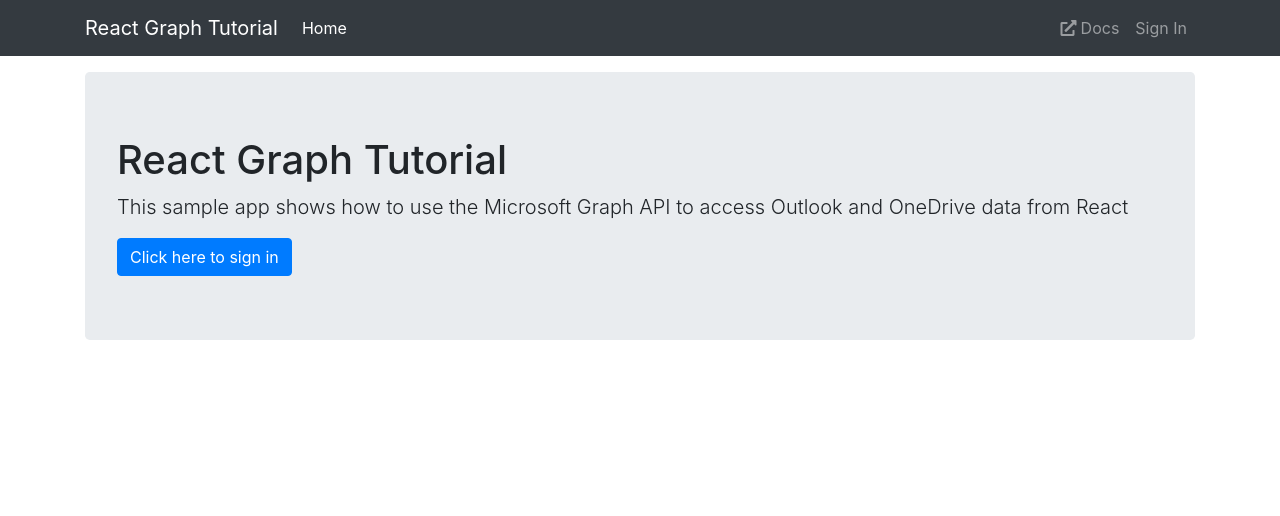
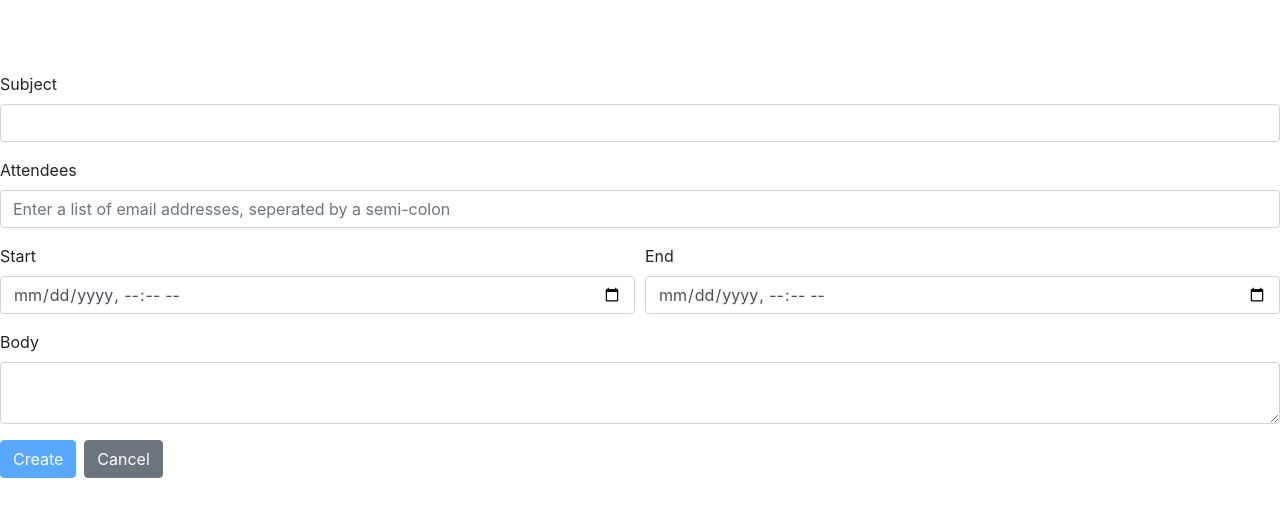
Before and after one commit to attaradev/msal-auth, a React (Create React App) app: page /newevent in a window 1280 px wide. Before the commit this address led to /. Shown: the top 516 px of the page. Built offline with nearby package versions, Linux system fonts and the light colour scheme; no server answers.

Commit message:
use hooks for context

```diff
--- a/src/components/app/index.tsx
+++ b/src/components/app/index.tsx
@@ -1,50 +1,18 @@
-import { BrowserRouter as Router, Route, Redirect, RouteProps } from 'react-router-dom';
-import { Container } from 'reactstrap';
-import NavBar from '../common/nav-bar';
-import ErrorMessage from '../common/error-messagae';
-import withAuthProvider, {AuthComponentProps} from '../common/with-auth-provider';
+import { BrowserRouter as Router, Redirect, Route, Switch} from 'react-router-dom';
 import Home from '../pages/home';
 import Calendar from '../pages/calendar';
 import NewEvent from '../pages/new-event';
-import 'bootstrap/dist/css/bootstrap.css';
-import './style.css';
 
-export default withAuthProvider((props: AuthComponentProps) => {
+
+export default function App() {
   return (
     <Router>
-      <div>
-        <NavBar
-          isAuthenticated={props.isAuthenticated}
-          authButtonMethod={props.isAuthenticated ? props.logout : props.login}
-          user={props.user} />
-        <Container>
-          {
-            props.error && <ErrorMessage
-            message={props.error.message}
-            debug={props.error.debug} />
-          }
-          <Route exact path="/"
-            render={(routeProps: RouteProps) =>
-              <Home {...routeProps}
-                isAuthenticated={props.isAuthenticated}
-                user={props.user}
-                authButtonMethod={props.login} />
-            } />
-            <Route exact path="/calendar"
-              render={(routeProps: RouteProps) =>
-                props.isAuthenticated ?
-                  <Calendar {...routeProps} /> :
-                  <Redirect to="/" />
-              }
-            />
-            <Route exact path="/newevent"
-              render={(routeProps: RouteProps) =>
-                props.isAuthenticated ?
-                  <NewEvent {...routeProps} /> :
-                  <Redirect to="/" />
-              } />
-        </Container>
-      </div>
+      <Switch>
+        <Route exact path='/' component={Home} />
+        <Route path='/calendar' component={Calendar} />
+        <Route path='/newevent' component={NewEvent} />
+        <Route render={() => <Redirect to='/' />} />
+      </Switch>
     </Router>
   );
-});
+};
--- a/src/components/common/auth-nav-item/index.tsx
+++ b/src/components/common/auth-nav-item/index.tsx
@@ -1,3 +1,4 @@
+import { useContext } from 'react';
 import {
   UncontrolledDropdown,
   DropdownToggle,
@@ -6,28 +7,24 @@
   NavItem,
   Button
 } from 'reactstrap';
+import { AuthContext } from '../../../contexts/auth-context';
 import UserAvatar from '../user-avatar';
 
-interface NavBarProps {
-  isAuthenticated: boolean;
-  authButtonMethod: any;
-  user: any;
-}
-
-export default function AuthNavItem(props: NavBarProps) {
+export default function AuthNavItem() {
+  const {logout, login, user, isAuthenticated} = useContext(AuthContext);
   // If authenticated, return a dropdown with the user's info and a
   // sign out button
-  if (props.isAuthenticated) {
+  if (isAuthenticated) {
     return (
       <UncontrolledDropdown>
         <DropdownToggle nav caret>
-          <UserAvatar user={props.user} />
+          <UserAvatar user={user} />
         </DropdownToggle>
         <DropdownMenu right>
-          <h5 className="dropdown-item-text mb-0">{props.user.displayName}</h5>
-          <p className="dropdown-item-text text-muted mb-0">{props.user.email}</p>
+          <h5 className="dropdown-item-text mb-0">{user.displayName}</h5>
+          <p className="dropdown-item-text text-muted mb-0">{user.email}</p>
           <DropdownItem divider />
-          <DropdownItem onClick={props.authButtonMethod}>Sign Out</DropdownItem>
+          <DropdownItem onClick={logout}>Sign Out</DropdownItem>
         </DropdownMenu>
       </UncontrolledDropdown>
     );
@@ -37,7 +34,7 @@
   return (
     <NavItem>
       <Button
-        onClick={props.authButtonMethod}
+        onClick={login}
         className="btn-link nav-link border-0"
         color="link">Sign In</Button>
     </NavItem>
--- a/src/components/common/nav-bar/index.tsx
+++ b/src/components/common/nav-bar/index.tsx
@@ -1,4 +1,4 @@
-import { useState } from 'react';
+import { useContext, useState } from 'react';
 import { NavLink as RouterNavLink } from 'react-router-dom';
 import {
   Collapse,
@@ -12,19 +12,15 @@
 } from 'reactstrap';
 import AuthNavItem from '../auth-nav-item';
 import '@fortawesome/fontawesome-free/css/all.css';
-
-interface NavBarProps {
-  isAuthenticated: boolean;
-  authButtonMethod: any;
-  user: any;
-}
+import { AuthContext } from '../../../contexts/auth-context';
 
 interface NavBarState {
   isOpen: boolean;
 }
 
-export default function NavBar(props: NavBarProps) {
+export default function NavBar() {
   const [state, setState] = useState<NavBarState>({isOpen: false});
+  const {isAuthenticated} = useContext(AuthContext);
 
   const toggle = () => {
     setState({
@@ -34,7 +30,7 @@
 
   // Only show calendar nav item if logged in
   let calendarLink = null;
-  if (props.isAuthenticated) {
+  if (isAuthenticated) {
     calendarLink = (
       <NavItem>
         <RouterNavLink to="/calendar" className="nav-link" exact>Calendar</RouterNavLink>
@@ -62,10 +58,7 @@
                   Docs
                 </NavLink>
               </NavItem>
-              <AuthNavItem
-                isAuthenticated={props.isAuthenticated}
-                authButtonMethod={props.authButtonMethod}
-                user={props.user} />
+              <AuthNavItem />
             </Nav>
           </Collapse>
         </Container>
--- a/src/components/common/with-auth-provider/index.tsx
+++ /dev/null
@@ -1,183 +0,0 @@
-import { PublicClientApplication } from '@azure/msal-browser';
-import { ComponentType, useCallback, useEffect, useMemo, useState } from 'react';
-import { config, getUserDetails } from '../../../services/graph-service';
-
-export interface AuthComponentProps {
-  error: any;
-  isAuthenticated: boolean;
-  user: any;
-  login: Function;
-  logout: Function;
-  getAccessToken: Function;
-  setError: Function;
-}
-
-interface AuthProviderState {
-  error: any;
-  isAuthenticated: boolean;
-  user: any;
-}
-
-export default function withAuthProvider<T extends AuthComponentProps = AuthComponentProps>(WrappedComponent: ComponentType<T>){
-  const WithAuthProvider = (props: any) => {
-    const [state, setState] = useState<AuthProviderState>({error: null, isAuthenticated: false, user: {}})
-
-    // Initialize the MSAL application object
-    const publicClientApplication = useMemo(()=>{
-      return new PublicClientApplication({
-        auth: {
-          clientId: config.appId,
-          redirectUri: config.redirectUri
-        },
-        cache: {
-          cacheLocation: "sessionStorage",
-          storeAuthStateInCookie: true
-        }
-      })
-    },[]);
-
-    const login = async () => {
-      try {
-        // Login via popup
-        await publicClientApplication.loginPopup(
-          {
-            scopes: config.scopes,
-            prompt: "select_account"
-          });
-
-        // After login, get the user's profile
-        await getUserProfile();
-      }
-      catch (err) {
-        setState({
-          isAuthenticated: false,
-          user: {},
-          error: normalizeError(err)
-        });
-      }
-    }
-
-    const logout = () => {
-      publicClientApplication.logout();
-    }
-
-    const getAccessToken = useCallback(async(scopes: string[]) => {
-      try {
-        const accounts = publicClientApplication
-          .getAllAccounts();
-
-        if (accounts.length <= 0) throw new Error('login_required');
-        // Get the access token silently
-        // If the cache contains a non-expired token, this function
-        // will just return the cached token. Otherwise, it will
-        // make a request to the Azure OAuth endpoint to get a token
-        var silentResult = await publicClientApplication
-          .acquireTokenSilent({
-            scopes: scopes,
-            account: accounts[0]
-          });
-
-        return silentResult.accessToken;
-      } catch (err) {
-        // If a silent request fails, it may be because the user needs
-        // to login or grant consent to one or more of the requested scopes
-        if (isInteractionRequired(err)) {
-          var interactiveResult = await publicClientApplication
-            .acquireTokenPopup({
-              scopes: scopes
-            });
-
-          return interactiveResult.accessToken;
-        } else {
-          throw err;
-        }
-      }
-    },[publicClientApplication])
-
-    const getUserProfile = useCallback(async () => {
-      try {
-        var accessToken = await getAccessToken(config.scopes);
-
-        if (accessToken) {
-          // Get the user's profile from Graph
-        const user = await getUserDetails(accessToken);
-        setState({
-          isAuthenticated: true,
-          user: {
-            displayName: user.displayName,
-            email: user.mail || user.userPrincipalName,
-            timeZone: user.mailboxSettings.timeZone || 'UTC',
-            timeFormat: user.mailboxSettings.timeFormat
-          },
-          error: null
-        });
-        }
-      }
-      catch(err) {
-        setState({
-          isAuthenticated: false,
-          user: {},
-          error: normalizeError(err)
-        });
-      }
-    },[getAccessToken])
-
-    const setErrorMessage = (message: string, debug: string) => {
-      setState(state => ({
-        ...state,
-        error: { message: message, debug: debug }
-      }));
-    }
-
-    const normalizeError = (error: string | Error) => {
-      var normalizedError = {};
-      if (typeof (error) === 'string') {
-        var errParts = error.split('|');
-        normalizedError = errParts.length > 1 ?
-          { message: errParts[1], debug: errParts[0] } :
-          { message: error };
-      } else {
-        normalizedError = {
-          message: error.message,
-          debug: JSON.stringify(error)
-        };
-      }
-      return normalizedError;
-    }
-
-    const isInteractionRequired = (error: Error) => {
-      if (!error.message || error.message.length <= 0) {
-        return false;
-      }
-
-      return (
-        error.message.indexOf('consent_required') > -1 ||
-        error.message.indexOf('interaction_required') > -1 ||
-        error.message.indexOf('login_required') > -1 ||
-        error.message.indexOf('no_account_in_silent_request') > -1
-      );
-    }
-
-    useEffect(()=>{
-      // If MSAL already has an account, the user
-      // is already logged in
-      const accounts = publicClientApplication.getAllAccounts();
-
-      if (accounts && accounts.length > 0) {
-        // Enhance user object with data from Graph
-        getUserProfile();
-      }
-    },[getUserProfile, publicClientApplication]);
-
-    return <WrappedComponent
-      error={ state.error }
-      isAuthenticated={ state.isAuthenticated }
-      user={ state.user }
-      login={ login}
-      logout={ logout }
-      getAccessToken={ (scopes: string[]) => getAccessToken(scopes) }
-      setError={ (message: string, debug: string) => setErrorMessage(message, debug) }
-      { ...props } />;
-  }
-  return WithAuthProvider;
-}
--- a/src/components/pages/home/index.tsx
+++ b/src/components/pages/home/index.tsx
@@ -1,40 +1,34 @@
+import { useContext } from 'react';
 import {
   Button,
   Jumbotron
 } from 'reactstrap';
+import { AuthContext } from '../../../contexts/auth-context';
 
-interface HomeProps {
-  isAuthenticated: boolean;
-  authButtonMethod: any;
-  user: any;
-}
-
-function HomeContent(props: HomeProps) {
+function HomeContent() {
+  const {user, login, isAuthenticated} = useContext(AuthContext);
   // If authenticated, greet the user
-  if (props.isAuthenticated) {
+  if (isAuthenticated) {
     return (
       <div>
-        <h4>Welcomeome {props.user.displayName}!</h4>
+        <h4>Welcomeome {user?.displayName}!</h4>
         <p>Use the navigation bar at the top of the page to get started.</p>
       </div>
     );
   }
 
   // Not authenticated, present a sign in button
-  return <Button color="primary" onClick={props.authButtonMethod}>Click here to sign in</Button>;
+  return <Button color="primary" onClick={login}>Click here to sign in</Button>;
 }
 
-export default function Home(props: HomeProps) {
+export default function Home() {
     return (
       <Jumbotron>
         <h1>React Graph Tutorial</h1>
         <p className="lead">
           This sample app shows how to use the Microsoft Graph API to access Outlook and OneDrive data from React
         </p>
-        <HomeContent
-          isAuthenticated={props.isAuthenticated}
-          user={props.user}
-          authButtonMethod={props.authButtonMethod} />
+        <HomeContent />
       </Jumbotron>
     );
 }
--- a/src/components/pages/new-event/index.tsx
+++ b/src/components/pages/new-event/index.tsx
@@ -1,9 +1,9 @@
-import React, { useState } from 'react';
+import React, { useContext, useState } from 'react';
 import { NavLink as RouterNavLink, Redirect } from 'react-router-dom';
 import { Button, Col, Form, FormGroup, Label, Input, Row } from 'reactstrap';
 import { Attendee, Event } from 'microsoft-graph';
-import withAuthProvider, { AuthComponentProps } from '../../common/with-auth-provider';
 import { createNewEvent, config  } from '../../../services/graph-service';
+import { AuthContext } from '../../../contexts/auth-context';
 
 interface NewEventState {
   subject: string;
@@ -15,7 +15,8 @@
   redirect: boolean;
 }
 
-function NewEvent(props: AuthComponentProps) {
+export default function NewEvent() {
+  const {user, getAccessToken, setErrorMessage} = useContext(AuthContext);
   const [state, setState] = useState<NewEventState>({
     subject: '',
     attendees: '',
@@ -70,11 +71,11 @@
       // the start and end are set correctly
       start: {
         dateTime: state.start,
-        timeZone: props.user.timeZone
+        timeZone: user.timeZone
       },
       end: {
         dateTime: state.end,
-        timeZone: props.user.timeZone
+        timeZone: user.timeZone
       },
       // Only add if a body was given
       body: state.body.length > 0 ? {
@@ -85,7 +86,7 @@
 
     try {
       // Get the user's access token
-      const accessToken = await props.getAccessToken(config.scopes);
+      const accessToken = await getAccessToken(config.scopes);
 
       // Create the event
       await createNewEvent(accessToken, newEvent);
@@ -94,7 +95,7 @@
       setState(state => ({ ...state, redirect: true }));
     }
     catch (err) {
-      props.setError('ERROR', JSON.stringify(err));
+      setErrorMessage('ERROR', JSON.stringify(err));
     }
   }
 
@@ -159,5 +160,3 @@
     </Form>
   );
 }
-
-export default withAuthProvider(NewEvent);
```
Also changed, not shown: src/components/layouts/main/index.tsx (added, +28 -0 lines), src/components/pages/calendar/index.tsx (+22 -19 lines), src/contexts/auth-context.tsx (+26 -18 lines), src/components/layouts/main/style.css (renamed from src/components/app/style.css).
